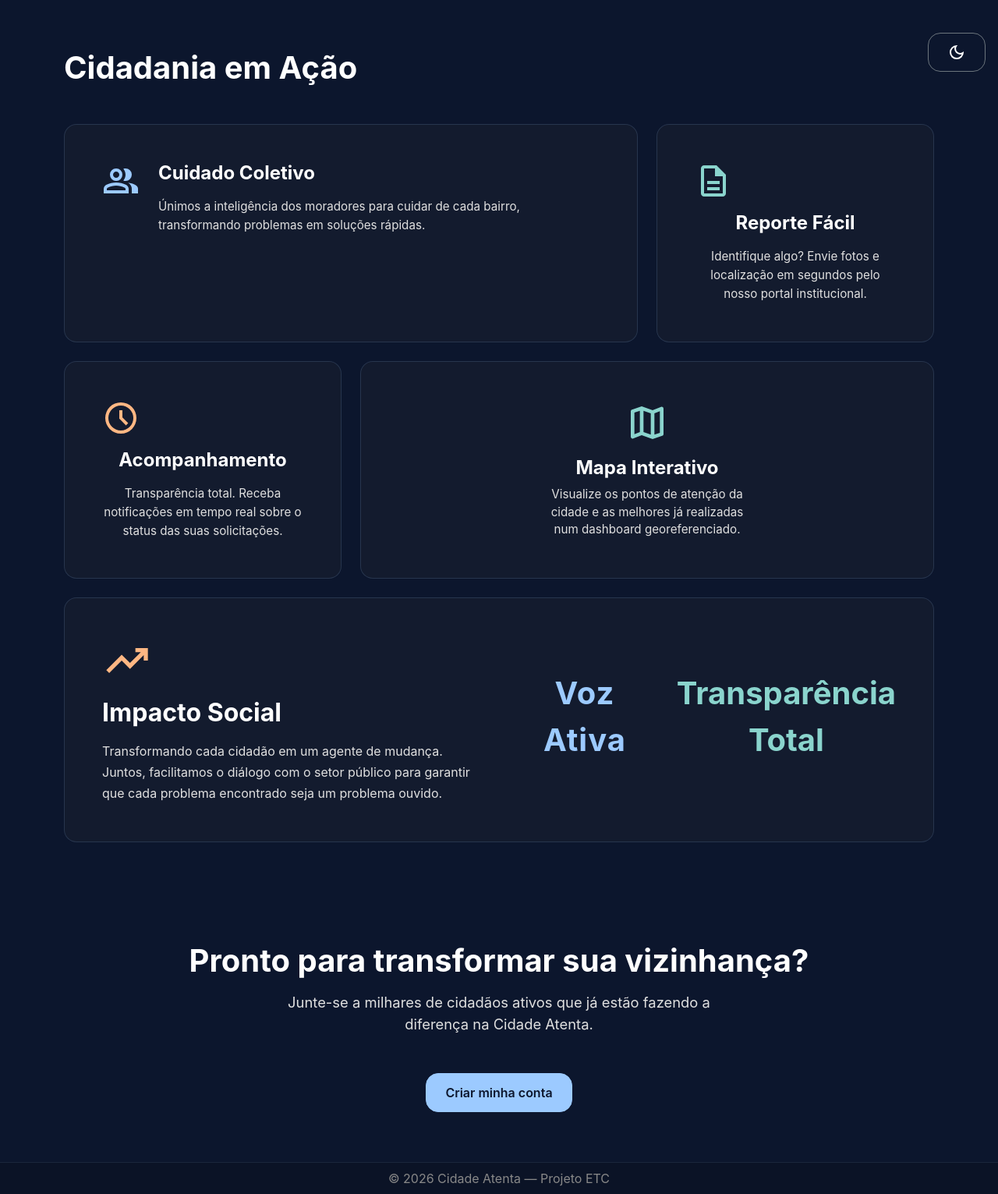
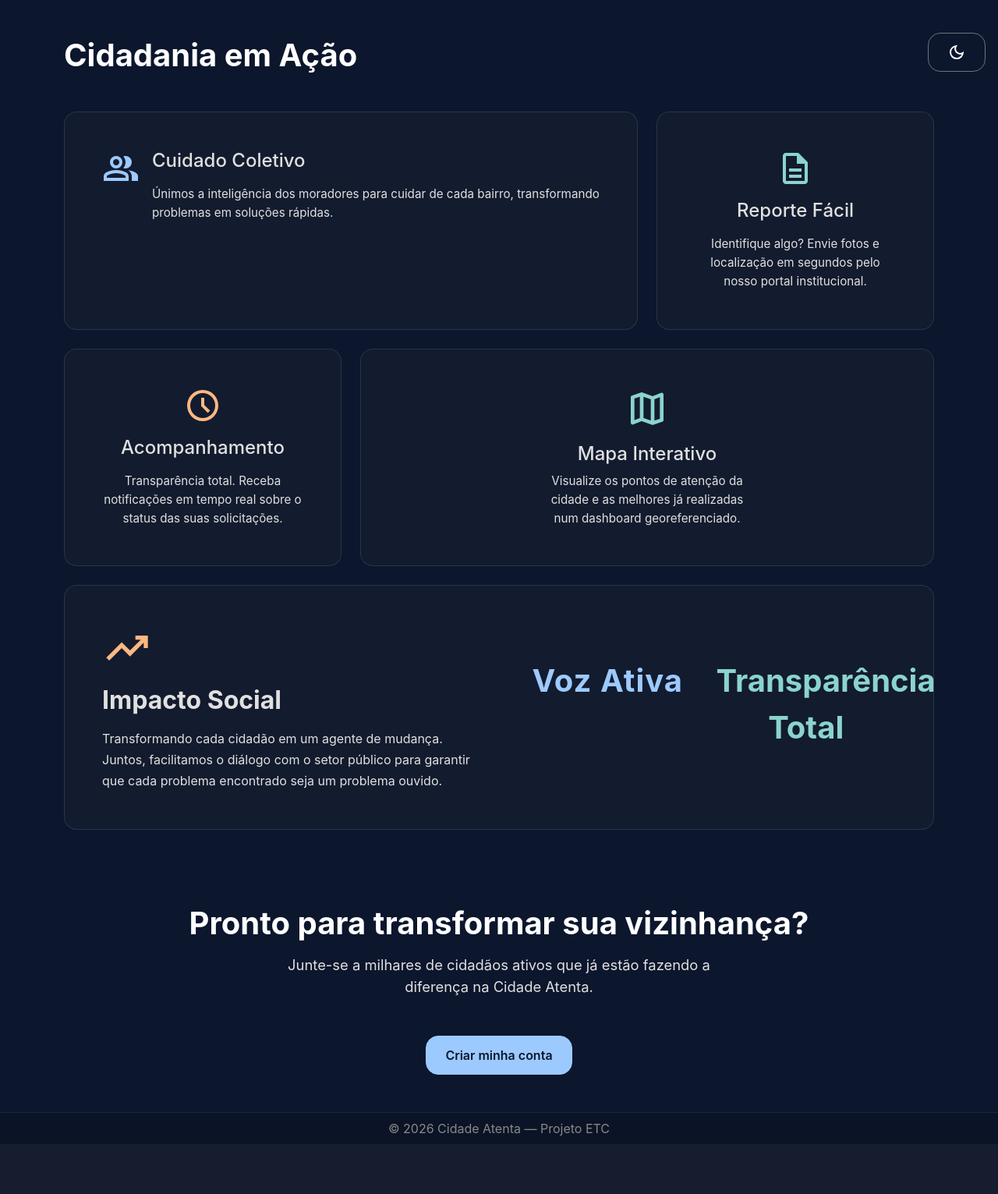
Before and after one commit to david-rocha-1775/ProjetoETC, a PHP site: page / in a window 1280 px wide. Shown: the part 692-2223 px from the top of the page at 78% size. After the commit the page ends 2149 px from the top, so only its background shows below. Run offline with PHP 8.4, Linux system fonts and the light colour scheme; some web fonts are replaced.

Commit message:
remoçao de redundancias
remoçao de redundancias

```diff
--- a/assets/css/estilo.css
+++ b/assets/css/estilo.css
@@ -138,6 +138,147 @@ main {
 }
 
 /* ============================================
+   HOME PÚBLICA
+   ============================================ */
+
+.home-hero {
+    position: relative;
+    min-height: 600px;
+    background: linear-gradient(135deg, rgba(11, 19, 38, 0.85) 0%, rgba(15, 20, 38, 0.75) 100%),
+        url('../images/fundo_home.png') center/cover;
+}
+
+.home-hero-overlay {
+    background: radial-gradient(circle at 40% 60%, rgba(156, 202, 255, 0.08) 0%, transparent 50%);
+    pointer-events: none;
+}
+
+.home-hero-content {
+    max-width: 800px;
+}
+
+.home-hero-title {
+    font-size: 3.5rem;
+    line-height: 1.2;
+}
+
+.home-cidadania-section {
+    background-color: var(--color-dark-bg);
+}
+
+.home-section-title {
+    font-size: 2.5rem;
+}
+
+.home-card-title {
+    font-size: 1.5rem;
+}
+
+.home-card-copy {
+    font-size: 0.95rem;
+    line-height: 1.6;
+}
+
+.home-feature-icon {
+    width: 48px;
+    height: 48px;
+}
+
+.home-map-icon {
+    width: 56px;
+    height: 56px;
+}
+
+.home-map-copy {
+    max-width: 250px;
+}
+
+.home-impact-icon {
+    width: 64px;
+    height: 64px;
+}
+
+.home-impact-title {
+    font-size: 2rem;
+}
+
+.home-impact-copy {
+    font-size: 1rem;
+    line-height: 1.7;
+}
+
+.home-stat {
+    font-size: 2.5rem;
+    font-weight: 700;
+    margin-bottom: 0.5rem;
+}
+
+.home-stat-primary {
+    color: var(--color-primary);
+    letter-spacing: 1px;
+}
+
+.home-stat-secondary {
+    color: var(--color-secondary);
+}
+
+.home-final-copy {
+    font-size: 1.15rem;
+    max-width: 600px;
+}
+
+@media (max-width: 991.98px) {
+    .home-hero {
+        min-height: 520px;
+    }
+
+    .home-hero-title {
+        font-size: 2.8rem;
+    }
+
+    .home-section-title {
+        font-size: 2rem;
+    }
+
+    .home-impact-title {
+        font-size: 1.75rem;
+    }
+
+    .home-stat {
+        font-size: 2rem;
+    }
+}
+
+@media (max-width: 576px) {
+    .home-hero {
+        min-height: 460px;
+    }
+
+    .home-hero-title {
+        font-size: 2.1rem;
+    }
+
+    .home-section-title {
+        font-size: 1.7rem;
+    }
+
+    .home-final-copy {
+        font-size: 1rem;
+    }
+
+    .home-feature-icon,
+    .home-map-icon,
+    .home-impact-icon {
+        width: 44px;
+        height: 44px;
+    }
+
+    .home-stat {
+        font-size: 1.8rem;
+    }
+}
+
+/* ============================================
    BOTÕES CUSTOMIZADOS
    ============================================ */
 
--- a/view/admin/admin.php
+++ b/view/admin/admin.php
@@ -16,7 +16,7 @@
                         <th>E-mail</th>
                         <th>Tipo</th>
                         <th>Data de Cadastro</th>
-                        <th style="width: 180px;">Ações</th>
+                        <th class="admin-col-acoes">Ações</th>
                     </tr>
                 </thead>
                 <tbody>
--- a/view/admin/denuncias.php
+++ b/view/admin/denuncias.php
@@ -168,8 +168,7 @@
                                         <input type="hidden" name="retorno_filtros"
                                             value="<?= htmlspecialchars((string) $queryFiltrosComPaginaAtual, ENT_QUOTES, 'UTF-8') ?>">
 
-                                        <select name="status" class="form-select form-select-sm" style="min-width: 140px;"
-                                            required>
+                                        <select name="status" class="form-select form-select-sm admin-status-select" required>
                                             <option value="Aberto" <?= $denuncia->getStatus() === 'Aberto' ? 'selected' : '' ?>>
                                                 Aberto</option>
                                             <option value="Em Andamento" <?= $denuncia->getStatus() === 'Em Andamento' ? 'selected' : '' ?>>Em Andamento</option>
--- a/view/painel/detalhe.php
+++ b/view/painel/detalhe.php
@@ -52,7 +52,7 @@ $paginaJsHeadExtra = [
 
             <?php if ($denuncia->getFotoPath()): ?>
                 <img src="<?= htmlspecialchars($denuncia->getFotoPath()) ?>" alt="Foto da denuncia"
-                    class="img-fluid rounded border mb-3" style="max-width: 420px; max-height: 280px;">
+                    class="img-fluid rounded border mb-3 detalhe-denuncia-foto">
             <?php endif; ?>
 
             <?php if ($podeGerenciar): ?>
@@ -117,7 +117,7 @@ $paginaJsHeadExtra = [
                         <div class="mb-3">
                             <label class="form-label">Localizacao no mapa (clique para atualizar coordenadas):</label>
                             <div id="mapa-edicao-<?= htmlspecialchars((string) $denuncia->getId()) ?>"
-                                style="height: 260px; border: 1px solid #ddd; border-radius: 4px; margin-bottom: 10px;">
+                                class="detalhe-mapa-edicao">
                             </div>
                             <div class="alert alert-info small">
                                 <strong>Dica:</strong> Clique no mapa para atualizar a localizacao.
--- a/view/painel/mapa.php
+++ b/view/painel/mapa.php
@@ -37,7 +37,7 @@ $paginaJsHeadExtra = [
             </div>
         </div>
 
-        <div id="mapa-denuncias" style="height: 520px; border: 1px solid #ced4da; border-radius: 0.375rem;"></div>
+        <div id="mapa-denuncias" class="mapa-denuncias-canvas"></div>
     </section>
 </div>
 
--- a/view/public/home.php
+++ b/view/public/home.php
@@ -6,47 +6,44 @@ $tituloPagina = "Início - Cidade Atenta";
 
 <main class="flex-grow-1">
     <!-- ============ HERO SECTION COM IMAGEM ============ -->
-    <section
-        style="position: relative; min-height: 600px; display: flex; align-items: center; justify-content: center; background: linear-gradient(135deg, rgba(11, 19, 38, 0.85) 0%, rgba(15, 20, 38, 0.75) 100%), url('assets/images/fundo_home.png') center/cover; overflow: hidden;">
-        <div
-            style="position: absolute; inset: 0; background: radial-gradient(circle at 40% 60%, rgba(156, 202, 255, 0.08) 0%, transparent 50%); pointer-events: none;">
-        </div>
-        <div class="container" style="position: relative; z-index: 1;">
-            <div style="text-align: center; max-width: 800px; margin: 0 auto;">
-                <h1 style="font-size: 3.5rem; font-weight: 700; margin-bottom: 1.5rem; line-height: 1.2;">Sua voz
+    <section class="home-hero d-flex align-items-center justify-content-center overflow-hidden">
+        <div class="home-hero-overlay position-absolute top-0 start-0 w-100 h-100"></div>
+        <div class="container position-relative z-1">
+            <div class="home-hero-content text-center mx-auto">
+                <h1 class="home-hero-title fw-bold mb-4">Sua voz
                     constrói o futuro da nossa cidade.</h1>
-                <div style="display: flex; gap: 1.5rem; justify-content: center; flex-wrap: wrap;">
-                    <button class="btn btn-primary" onclick="window.location.href='index.php?rota=cadastrar'"
-                        style="font-size: 1rem;">Começar Agora</button>
+                <div class="d-flex gap-3 justify-content-center flex-wrap">
+                    <button class="btn btn-primary" onclick="window.location.href='index.php?rota=cadastrar'">Começar
+                        Agora</button>
                     <button class="btn btn-outline-primary"
-                        onclick="document.querySelector('.como-funciona-section').scrollIntoView({behavior: 'smooth'});"
-                        style="font-size: 1rem;">Como Funciona</button>
+                        onclick="document.querySelector('.como-funciona-section').scrollIntoView({behavior: 'smooth'});">Como
+                        Funciona</button>
                 </div>
             </div>
         </div>
     </section>
 
     <!-- ============ FUNCIONALIDADES / CIDADANIA EM AÇÃO ============ -->
-    <section style="padding: 4rem 0; background-color: var(--color-dark-bg);">
+    <section class="py-5 home-cidadania-section">
         <div class="container">
-            <div style="margin-bottom: 3rem;">
-                <h2 style="font-size: 2.5rem; font-weight: 700; margin: 0;">Cidadania em Ação</h2>
+            <div class="mb-5">
+                <h2 class="home-section-title fw-bold mb-0">Cidadania em Ação</h2>
             </div>
 
             <!-- Bento Grid -->
-            <div style="display: grid; gap: 1.5rem;">
+            <div class="d-grid gap-4">
                 <!-- Linha 1: 2fr 1fr split -->
-                <div style="display: grid; grid-template-columns: repeat(12, 1fr); gap: 1.5rem;">
+                <div class="row g-4">
                     <!-- Card Cuidado Coletivo (8 cols) -->
-                    <div style="grid-column: span 8;">
+                    <div class="col-12 col-xl-8">
                         <div class="custom-card glass h-100 d-flex flex-column justify-content-between p-4 p-lg-5">
-                            <div style="display: flex; gap: 1.5rem; align-items: flex-start;">
+                            <div class="d-flex gap-3 align-items-start flex-wrap flex-sm-nowrap">
                                 <img src="assets/fonts/material-symbols/group.svg" alt="group"
-                                    style="width: 48px; height: 48px; flex-shrink: 0;">
+                                    class="home-feature-icon flex-shrink-0">
                                 <div>
-                                    <h3 style="font-size: 1.5rem; margin-bottom: 1rem; margin-top: 0;">Cuidado Coletivo
+                                    <h3 class="home-card-title h4 mt-0 mb-3">Cuidado Coletivo
                                     </h3>
-                                    <p style="font-size: 0.95rem; line-height: 1.6; margin: 0;">Únimos a inteligência
+                                    <p class="home-card-copy mb-0">Únimos a inteligência
                                         dos moradores para cuidar de cada bairro, transformando problemas em soluções
                                         rápidas.</p>
                                 </div>
@@ -55,14 +52,14 @@ $tituloPagina = "Início - Cidade Atenta";
                     </div>
 
                     <!-- Card Reporte Fácil (4 cols) -->
-                    <div style="grid-column: span 4;">
+                    <div class="col-12 col-xl-4">
                         <div
                             class="custom-card glass h-100 d-flex flex-column justify-content-center align-items-center text-center p-4 p-lg-5">
                             <div>
                                 <img src="assets/fonts/material-symbols/description.svg" alt="description"
-                                    style="width: 48px; height: 48px; display: block; margin-bottom: 1rem;">
-                                <h3 style="font-size: 1.5rem; margin-bottom: 1rem; margin-top: 0;">Reporte Fácil</h3>
-                                <p style="font-size: 0.95rem; line-height: 1.6; margin: 0;">Identifique algo? Envie
+                                    class="home-feature-icon d-block mb-3 mx-auto">
+                                <h3 class="home-card-title h4 mt-0 mb-3">Reporte Fácil</h3>
+                                <p class="home-card-copy mb-0">Identifique algo? Envie
                                     fotos e localização em segundos pelo nosso portal institucional.</p>
                             </div>
                         </div>
@@ -70,33 +67,30 @@ $tituloPagina = "Início - Cidade Atenta";
                 </div>
 
                 <!-- Linha 2: 1fr 2fr split -->
-                <div style="display: grid; grid-template-columns: repeat(12, 1fr); gap: 1.5rem;">
+                <div class="row g-4">
                     <!-- Card Acompanhamento (4 cols) -->
-                    <div style="grid-column: span 4;">
+                    <div class="col-12 col-xl-4">
                         <div
                             class="custom-card glass h-100 d-flex flex-column justify-content-center align-items-center text-center p-4 p-lg-5">
                             <div>
                                 <img src="assets/fonts/material-symbols/schedule.svg" alt="schedule"
-                                    style="width: 48px; height: 48px; display: block; margin-bottom: 1rem;">
-                                <h3 style="font-size: 1.5rem; margin-bottom: 1rem; margin-top: 0;">Acompanhamento</h3>
-                                <p style="font-size: 0.95rem; line-height: 1.6; margin: 0;">Transparência total. Receba
+                                    class="home-feature-icon d-block mb-3 mx-auto">
+                                <h3 class="home-card-title h4 mt-0 mb-3">Acompanhamento</h3>
+                                <p class="home-card-copy mb-0">Transparência total. Receba
                                     notificações em tempo real sobre o status das suas solicitações.</p>
                             </div>
                         </div>
                     </div>
 
                     <!-- Card Mapa Interativo (8 cols) -->
-                    <div style="grid-column: span 8;">
+                    <div class="col-12 col-xl-8">
                         <div
                             class="custom-card glass h-100 d-flex flex-column justify-content-center align-items-center text-center position-relative overflow-hidden p-4 p-lg-5">
-                            <div
-                                style="position: relative; z-index: 1; display: flex; flex-direction: column; align-items: center;">
-                                <img src="assets/fonts/material-symbols/map.svg" alt="map"
-                                    style="width: 56px; height: 56px; margin-bottom: 1rem;">
-                                <h3
-                                    style="font-size: 1.5rem; margin-bottom: 0.5rem; text-align: center; margin-top: 0;">
+                            <div class="position-relative z-1 d-flex flex-column align-items-center">
+                                <img src="assets/fonts/material-symbols/map.svg" alt="map" class="home-map-icon mb-3">
+                                <h3 class="home-card-title h4 mt-0 mb-2 text-center">
                                     Mapa Interativo</h3>
-                                <p style="font-size: 0.95rem; text-align: center; max-width: 250px; margin: 0;">
+                                <p class="home-card-copy text-center mb-0 home-map-copy">
                                     Visualize os pontos de atenção da cidade e as melhores já realizadas num dashboard
                                     georeferenciado.</p>
                             </div>
@@ -105,30 +99,30 @@ $tituloPagina = "Início - Cidade Atenta";
                 </div>
 
                 <!-- Linha 3: Full Width - Impacto Social -->
-                <div style="display: grid; grid-template-columns: repeat(12, 1fr); gap: 1.5rem;">
-                    <div style="grid-column: span 12;">
+                <div class="row g-4">
+                    <div class="col-12">
                         <div class="custom-card glass h-100 p-4 p-lg-5">
-                            <div style="display: grid; grid-template-columns: 1fr 1fr; gap: 3rem; align-items: center;">
-                                <div>
+                            <div class="row g-4 g-lg-5 align-items-center">
+                                <div class="col-12 col-lg-6">
                                     <img src="assets/fonts/material-symbols/trending_up.svg" alt="trending_up"
-                                        style="width: 64px; height: 64px; margin-bottom: 1rem; display: block;">
-                                    <h2 style="font-size: 2rem; margin-bottom: 1rem; font-weight: 700; margin-top: 0;">
+                                        class="home-impact-icon mb-3 d-block">
+                                    <h2 class="home-impact-title h2 mt-0 mb-3 fw-bold">
                                         Impacto Social</h2>
-                                    <p style="font-size: 1rem; line-height: 1.7; margin: 0;">Transformando cada cidadão
+                                    <p class="home-impact-copy mb-0">Transformando cada cidadão
                                         em um agente de mudança. Juntos, facilitamos o diálogo com o setor público para
                                         garantir que cada problema encontrado seja um problema ouvido.</p>
                                 </div>
-                                <div style="display: grid; grid-template-columns: 1fr 1fr; gap: 2rem;">
-                                    <div style="text-align: center;">
-                                        <div
-                                            style="font-size: 2.5rem; font-weight: 700; color: var(--color-primary); margin-bottom: 0.5rem; letter-spacing: 1px;">
-                                            Voz Ativa</div>
+                                <div class="col-12 col-lg-6">
+                                    <div class="row g-3 g-md-4">
+                                        <div class="col-12 col-md-6 text-center">
+                                            <div class="home-stat home-stat-primary mb-2">
+                                                Voz Ativa</div>
 
-                                    </div>
-                                    <div style="text-align: center;">
-                                        <div
-                                            style="font-size: 2.5rem; font-weight: 700; color: var(--color-secondary); margin-bottom: 0.5rem;">
-                                            Transparência Total</div>
+                                        </div>
+                                        <div class="col-12 col-md-6 text-center">
+                                            <div class="home-stat home-stat-secondary mb-2">
+                                                Transparência Total</div>
+                                        </div>
                                     </div>
                                 </div>
                             </div>
@@ -140,17 +134,17 @@ $tituloPagina = "Início - Cidade Atenta";
     </section>
 
     <!-- ============ COMO FUNCIONA ============ -->
-    <section class="como-funciona-section" style="padding: 4rem 0;">
+    <section class="como-funciona-section py-5">
         <div class="container">
-            <div style="text-align: center; margin-bottom: 3rem;">
-                <h2 style="font-size: 2.5rem; font-weight: 700; margin-bottom: 1rem; margin-top: 0;">Pronto para
+            <div class="text-center mb-5">
+                <h2 class="home-section-title fw-bold mb-3 mt-0">Pronto para
                     transformar sua vizinhança?</h2>
-                <p style="font-size: 1.15rem; max-width: 600px; margin: 0 auto;">Junte-se a milhares de cidadãos ativos
+                <p class="home-final-copy mx-auto mb-0">Junte-se a milhares de cidadãos ativos
                     que já estão fazendo a diferença na Cidade Atenta.</p>
             </div>
-            <div style="text-align: center;">
-                <button class="btn btn-primary" onclick="window.location.href='index.php?rota=cadastrar'"
-                    style="font-size: 1rem;">Criar minha conta</button>
+            <div class="text-center">
+                <button class="btn btn-primary" onclick="window.location.href='index.php?rota=cadastrar'">Criar minha
+                    conta</button>
             </div>
         </div>
     </section>
--- a/view/templates/footer.php
+++ b/view/templates/footer.php
@@ -2,9 +2,10 @@
 
 <footer class="py-2 bottom-0 start-0 end-0 w-100">
     <div class="position-fixed bottom-0 end-0 mb-3 me-3">
-        <button class="btn btn-outline-secondary" id="bd-theme" type="button" onclick="alternarTema()"
-            aria-label="Toggle theme" style="color: inherit; display: flex; align-items: center; gap: 0.5rem;">
-            <img id="theme-icon" src="assets/fonts/material-symbols/dark_mode.svg" alt="theme" style="width: 24px; height: 24px;"></button>
+        <button class="btn btn-outline-secondary d-inline-flex align-items-center gap-2 text-reset" id="bd-theme"
+            type="button" onclick="alternarTema()" aria-label="Toggle theme">
+            <img id="theme-icon" src="assets/fonts/material-symbols/dark_mode.svg" alt="theme"
+                class="theme-icon"></button>
     </div>
 
     <p class="text-center text-body-secondary mb-0">&copy;
--- a/view/templates/header.php
+++ b/view/templates/header.php
@@ -68,19 +68,19 @@
 
                     <li><a href="index.php?rota=<?= (isset($_SESSION['logado']) && $_SESSION['logado'] === true) ? 'painel' : 'inicio' ?>"
                             class="nav-link px-2 d-flex align-items-center gap-2">
-                            <img src="assets/fonts/material-symbols/home.svg" alt="home" class="nav-icon"
-                                style="width: 20px; height: 20px;">
+                            <img src="assets/fonts/material-symbols/home.svg" alt="home" class="nav-icon" width="20"
+                                height="20">
                             Inicio
                         </a></li>
                     <?php if (isset($_SESSION['logado']) && $_SESSION['logado'] === true): ?>
                         <li><a href="index.php?rota=mapa" class="nav-link px-2 d-flex align-items-center gap-2">
                                 <img src="assets/fonts/material-symbols/map_search.svg" alt="mapa" class="nav-icon"
-                                    style="width: 20px; height: 20px;">
+                                    width="20" height="20">
                                 Mapa
                             </a></li>
                         <li><a href="index.php?rota=nova_denuncia" class="nav-link px-2 d-flex align-items-center gap-2">
                                 <img src="assets/fonts/material-symbols/add_circle.svg" alt="nova denuncia" class="nav-icon"
-                                    style="width: 20px; height: 20px;">
+                                    width="20" height="20">
                                 Nova Denuncia
                             </a></li>
                     <?php endif; ?>
```
Also changed, not shown: other parts of assets/css/estilo.css (+50 -26 lines), view/auth/login.php (+3 -6 lines).
